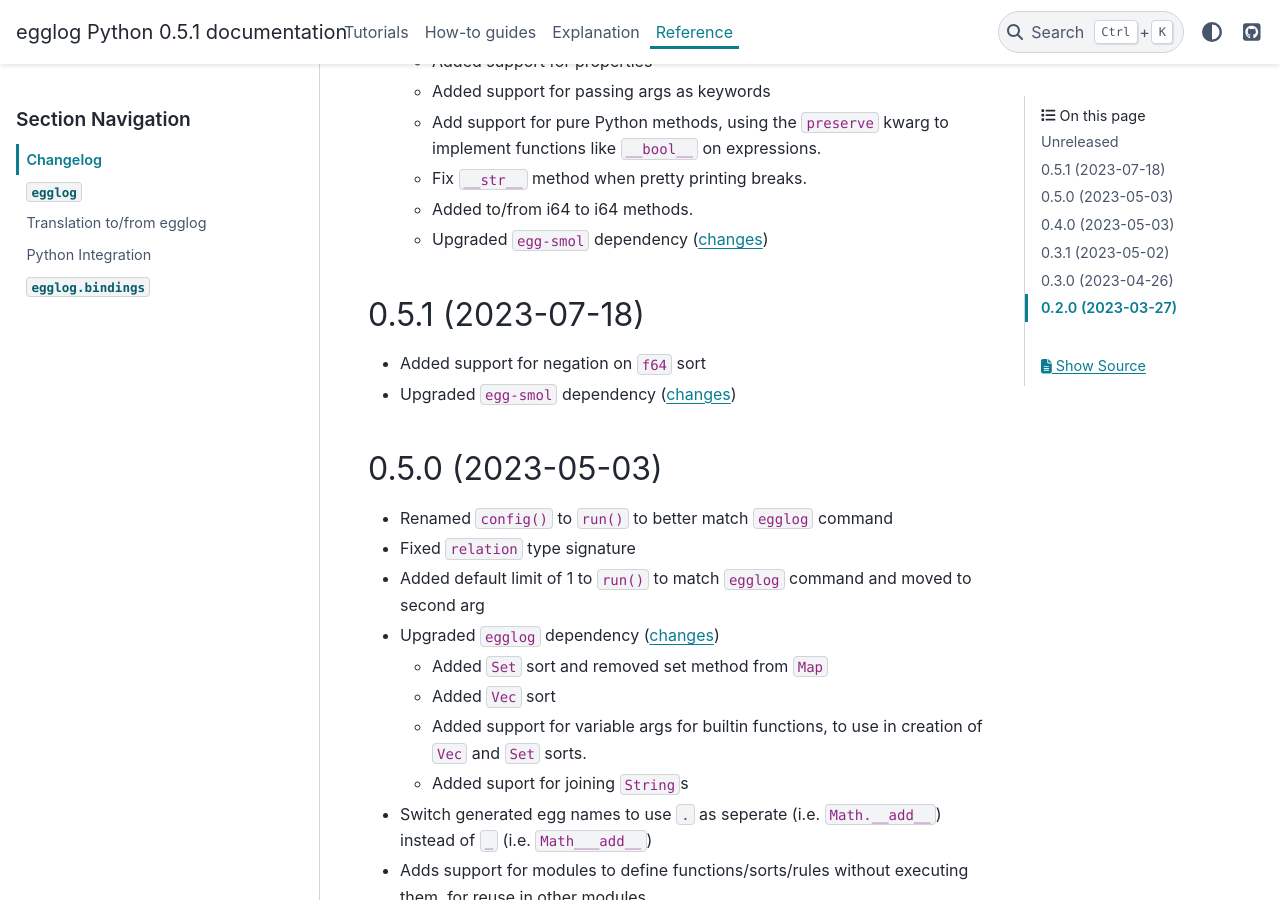
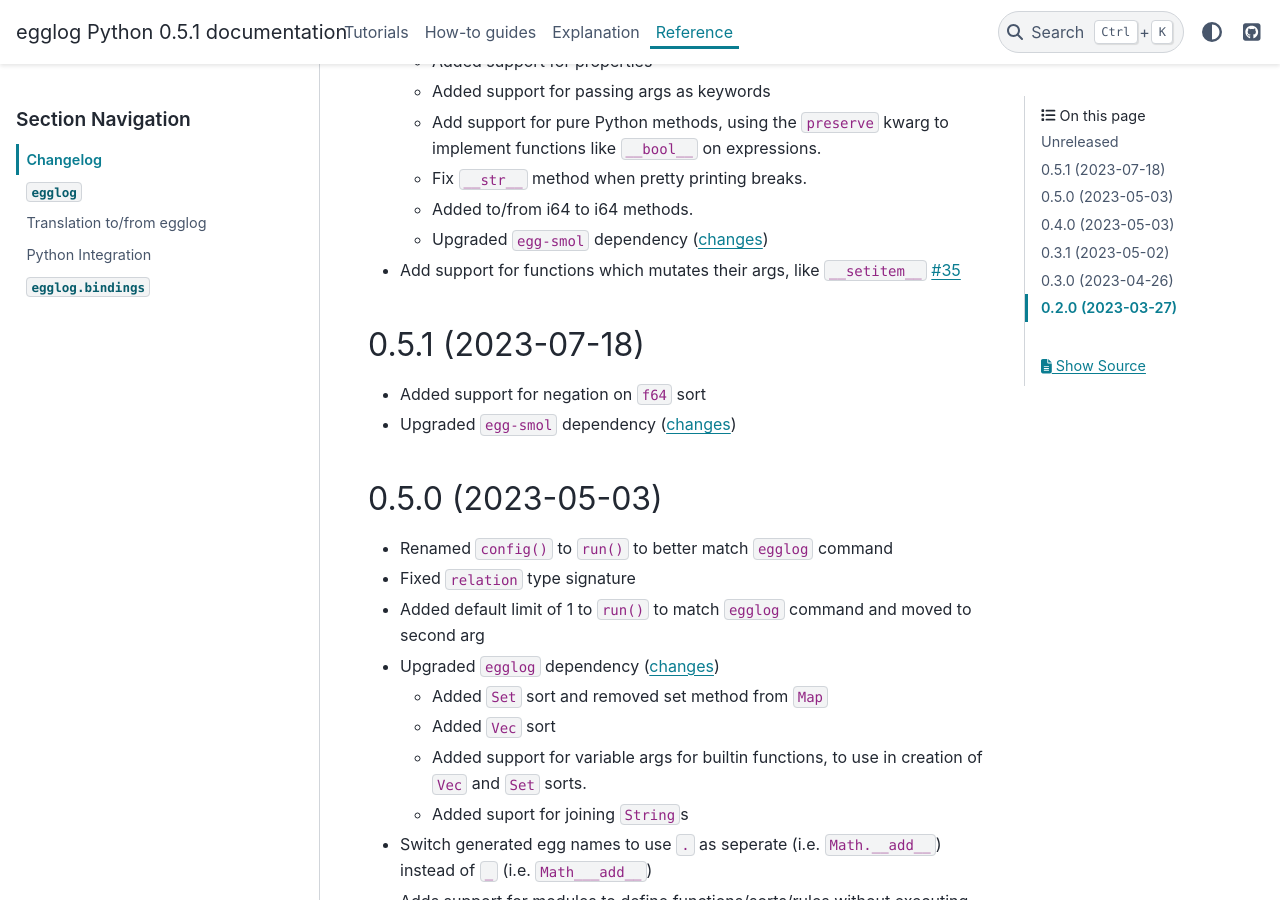
Before and after one commit to egraphs-good/egglog-python, a Sphinx documentation site: the page built from docs/changelog.md, in a window 1280 px wide and 900 px high, scrolled down 683 px. Built offline with Sphinx 7.4.7 and the PyData theme 0.15.4, drawn with Linux system fonts in a browser that asks for light colours; pages that are not in the unit, such as notebooks, are missing from menus; the version number is read from the project's files by our own code.

Commit message:
Add mutations to changelog

```diff
--- a/docs/changelog.md
+++ b/docs/changelog.md
@@ -19,6 +19,8 @@ _This project uses semantic versioning. Before 1.0.0, this means that every brea
   - Fix `__str__` method when pretty printing breaks.
   - Added to/from i64 to i64 methods.
   - Upgraded `egg-smol` dependency ([changes](https://github.com/saulshanabrook/egg-smol/compare/353c4387640019bd2066991ee0488dc6d5c54168...2ac80cb1162c61baef295d8e6d00351bfe84883f))
+
+- Add support for functions which mutates their args, like `__setitem__` [#35](https://github.com/metadsl/egglog-python/pull/35)
 
 ## 0.5.1 (2023-07-18)
 
```
